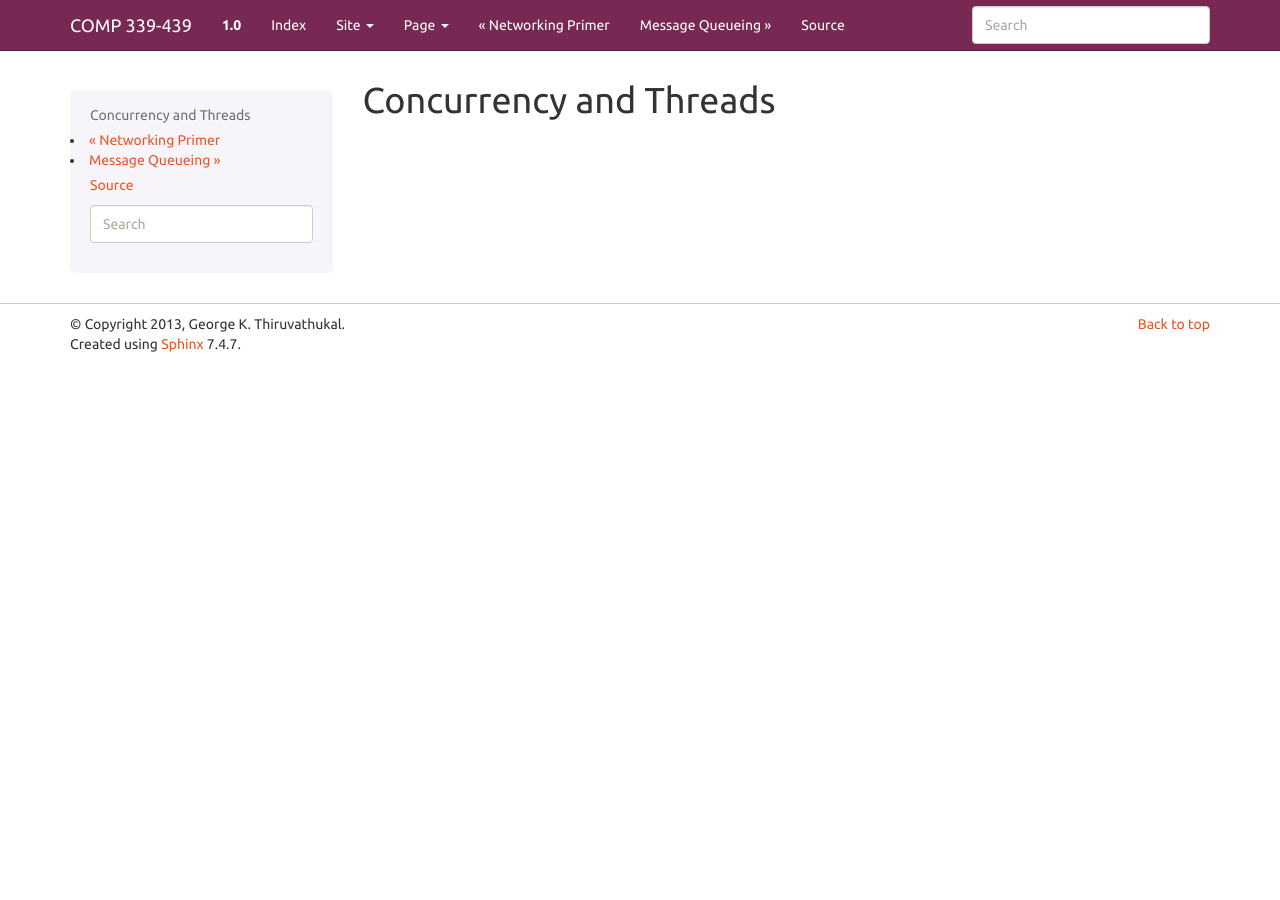
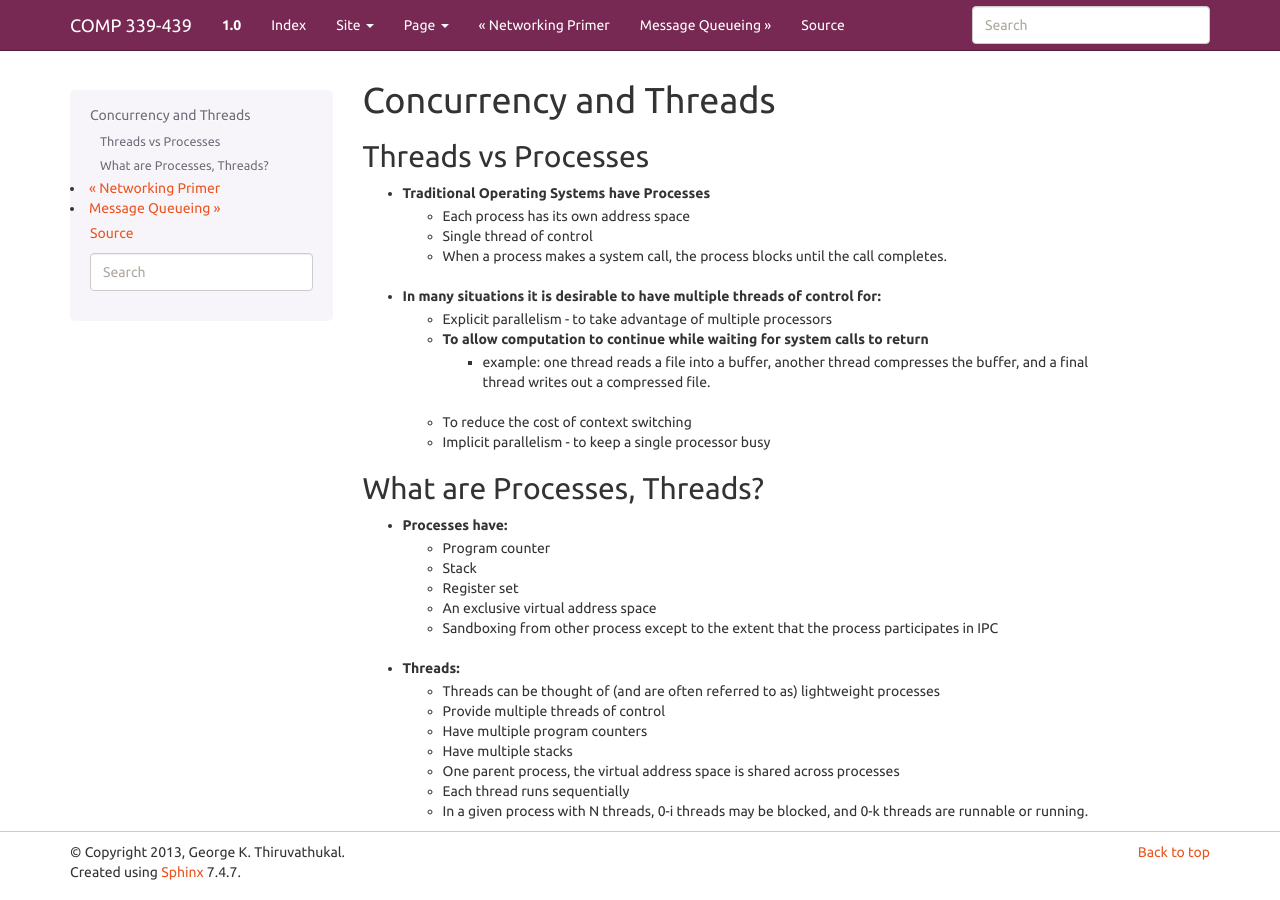
Before and after one commit to LoyolaChicagoBooks/distributedsystems, a Sphinx documentation site: the page built from source/concurrency.rst, in a window 1280 px wide. Built offline with Sphinx 7.4.7, drawn with Linux system fonts in a browser that asks for light colours.

Commit message:
initial slides for threads

```diff
--- a/source/concurrency.rst
+++ b/source/concurrency.rst
@@ -1,2 +1,37 @@
 Concurrency and Threads
 ===========================
+
+Threads vs Processes
+--------------------
+
+- Traditional Operating Systems have Processes
+	- Each process has its own address space
+	- Single thread of control
+	- When a process makes a system call, the process blocks until the call completes.
+
+- In many situations it is desirable to have multiple threads of control for:
+	- Explicit parallelism - to take advantage of multiple processors
+	- To allow computation to continue while waiting for system calls to return
+		- example: one thread reads a file into a buffer, another thread compresses the buffer, and a final thread writes out a compressed file.
+	- To reduce the cost of context switching
+	- Implicit parallelism - to keep a single processor busy
+
+
+What are Processes, Threads?
+----------------------------
+
+- Processes have:
+	- Program counter
+	- Stack
+	- Register set
+	- An exclusive virtual address space
+	- Sandboxing from other process except to the extent that the process participates in IPC
+
+- Threads:
+	- Threads can be thought of (and are often referred to as) lightweight processes
+	- Provide multiple threads of control
+	- Have multiple program counters
+	- Have multiple stacks
+	- One parent process, the virtual address space is shared across processes
+	- Each thread runs sequentially
+	- In a given process with N threads, 0-i threads may be blocked, and 0-k threads are runnable or running.
```
